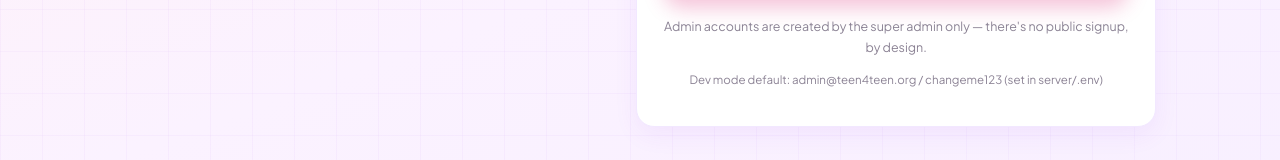
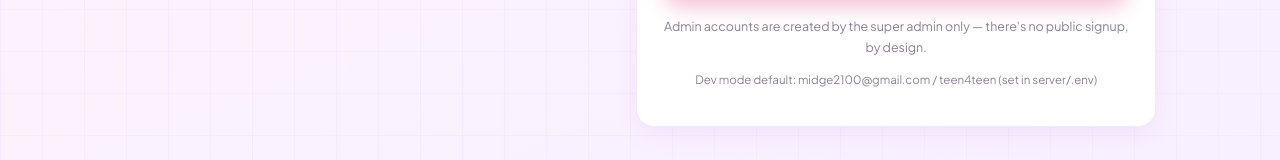
Before and after one commit to vdas2479/Teen4Teen, a React (Vite) app in the folder client/: page /admin in a window 1280 px wide. Shown: the part 370-530 px from the top of the page. Built offline with nearby package versions, Linux system fonts and the light colour scheme; no server answers.

Commit message:
update admin login

```diff
--- a/client/src/pages/AdminLogin.jsx
+++ b/client/src/pages/AdminLogin.jsx
@@ -48,7 +48,7 @@ export default function AdminLogin({ onLogin }) {
             Admin accounts are created by the super admin only — there's no public signup, by design.
           </p>
           <p style={{ fontSize: "0.72rem", color: "var(--gray-soft)", textAlign: "center", marginTop: "0.4rem" }}>
-            Dev mode default: admin@teen4teen.org / changeme123 (set in server/.env)
+            Dev mode default: midge2100@gmail.com / teen4teen (set in server/.env)
           </p>
         </div>
       </div>
```
